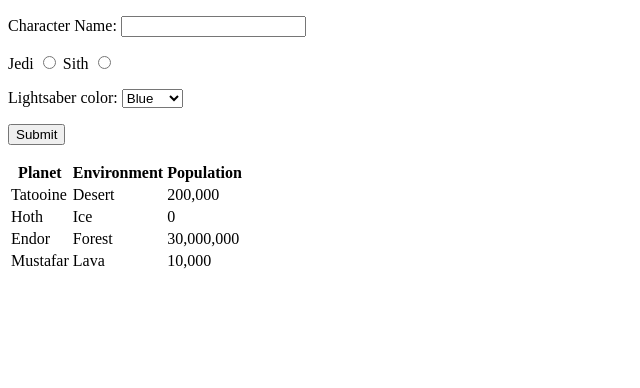
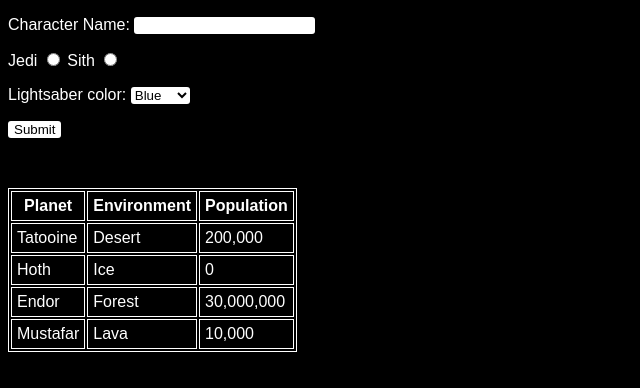
Before and after one commit to jobill18/Assessment-week02, a website: page src/index.html in a window 1280 px wide. Shown: the whole page, without its empty margins (0-640 px from the left). Drawn offline with Linux system fonts and the light colour scheme.

Commit message:
css changed background, reset input field backgrounds to white, changed text to white, added outline to table elements, rounded corners of input fields and sumbit button

```diff
--- a/src/index.html
+++ b/src/index.html
@@ -11,24 +11,24 @@
     <main>
       <p>
         <label for="character-name">Character Name:</label>
-        <input type="text" name="character-name" />
+        <input type="text" name="character-name" class="input"/>
       </p>
       <p>
         <label for="jedi">Jedi</label>
-        <input type="radio" name="alignment" id="jedi" />
+        <input type="radio" name="alignment" id="jedi" class="input"/>
         <label for="sith">Sith</label>
-        <input type="radio" name="alignment" id="sith" />
+        <input type="radio" name="alignment" id="sith" class="input"/>
       </p>
       <p>
         <label for="lightsaber-color">Lightsaber color:</label>
-        <select type="text" id="lightsaber-color">
-          <option value="blue">Blue</option>
-          <option value="green">Green</option>
-          <option value="red">Red</option>
-          <option value="purple">Purple</option>
+        <select type="text" id="lightsaber-color" class="input">
+          <option value="blue" id="blue">Blue</option>
+          <option value="green" id="green">Green</option>
+          <option value="red" id = "red">Red</option>
+          <option value="purple" id="purple">Purple</option>
         </select>
       </p>
-      <p><button>Submit</button></p>
+      <p><button class="input">Submit</button></p>
       <p>
         <table>
           <tr>
--- a/src/styles.css
+++ b/src/styles.css
@@ -0,0 +1,20 @@
+* {
+  background-color: black;
+  font-family: system ui, sans-serif;
+  color: white;
+}
+.input {
+  background-color: white;
+  color: black;
+  border-radius: 3px;
+  border: 0px;
+}
+table {
+  border: white 1px solid;
+  margin-top: 50px;
+}
+th,
+td {
+  border: 1px white solid;
+  padding: 5px;
+}
```
